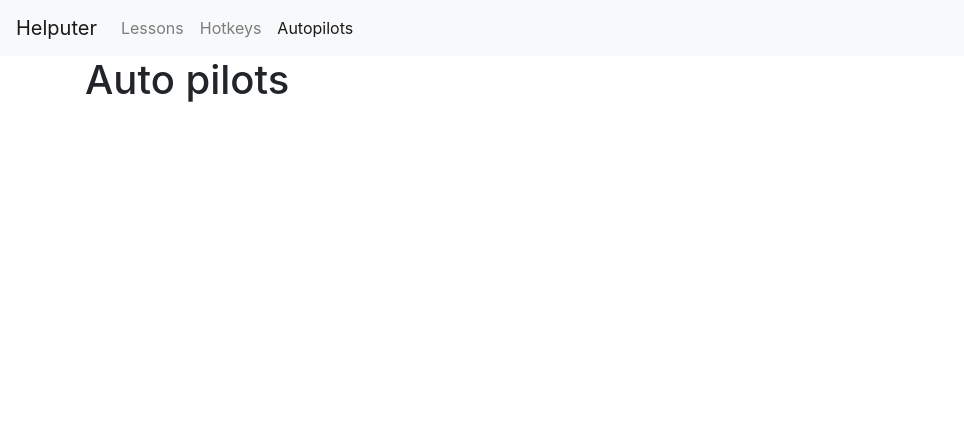
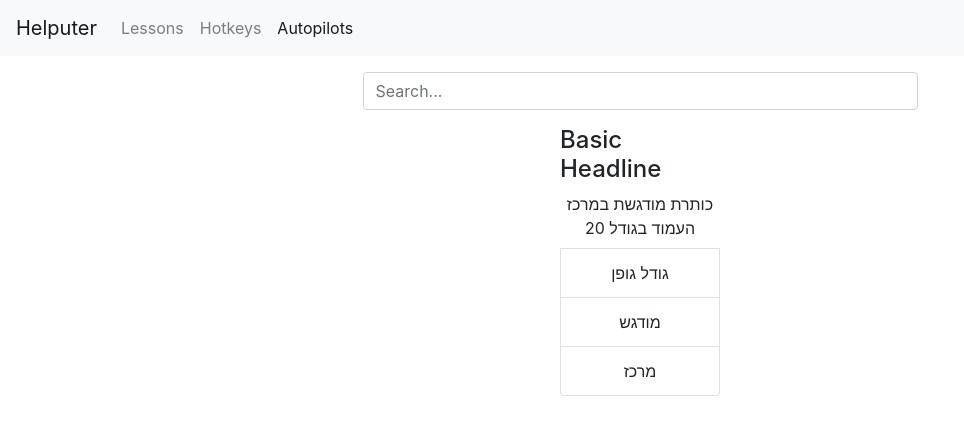
Before and after one commit to ShalomPrinz/HelputerReact, a React (Create React App) app: page /autopilots in a window 1280 px wide. Shown: the top 434 px of the page, without its empty margins (0-964 px from the left). Built offline with nearby package versions, Linux system fonts and the light colour scheme.

Commit message:
add autopilots screen

```diff
--- a/src/components/Autopilots.jsx
+++ b/src/components/Autopilots.jsx
@@ -1,7 +1,10 @@
 import React from "react";
 
-const Autopilots = () => {
-  return <h1>Auto pilots</h1>;
-};
+import pilots from "../services/pilotsService";
+import Kits from "./Kits";
 
-export default Autopilots;
+function Lessons() {
+  return <Kits lists={pilots} />;
+}
+
+export default Lessons;
```
